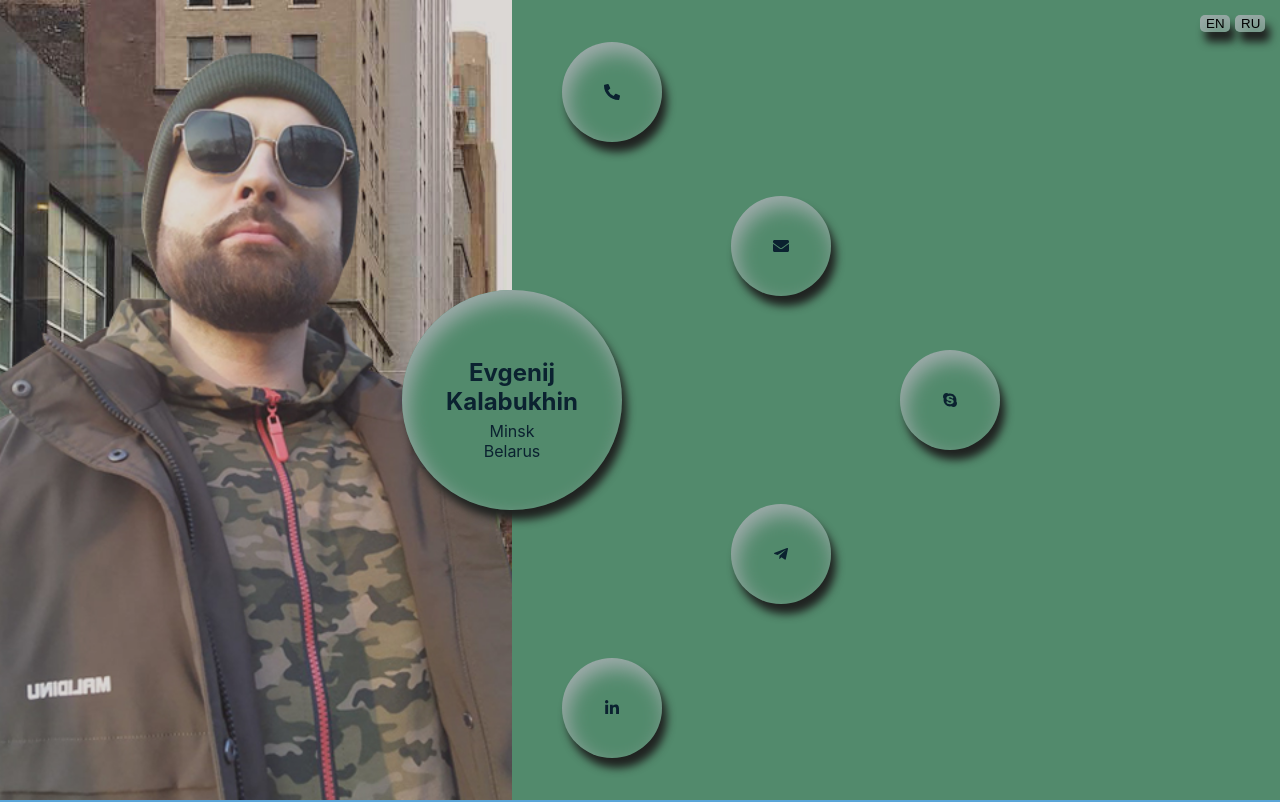
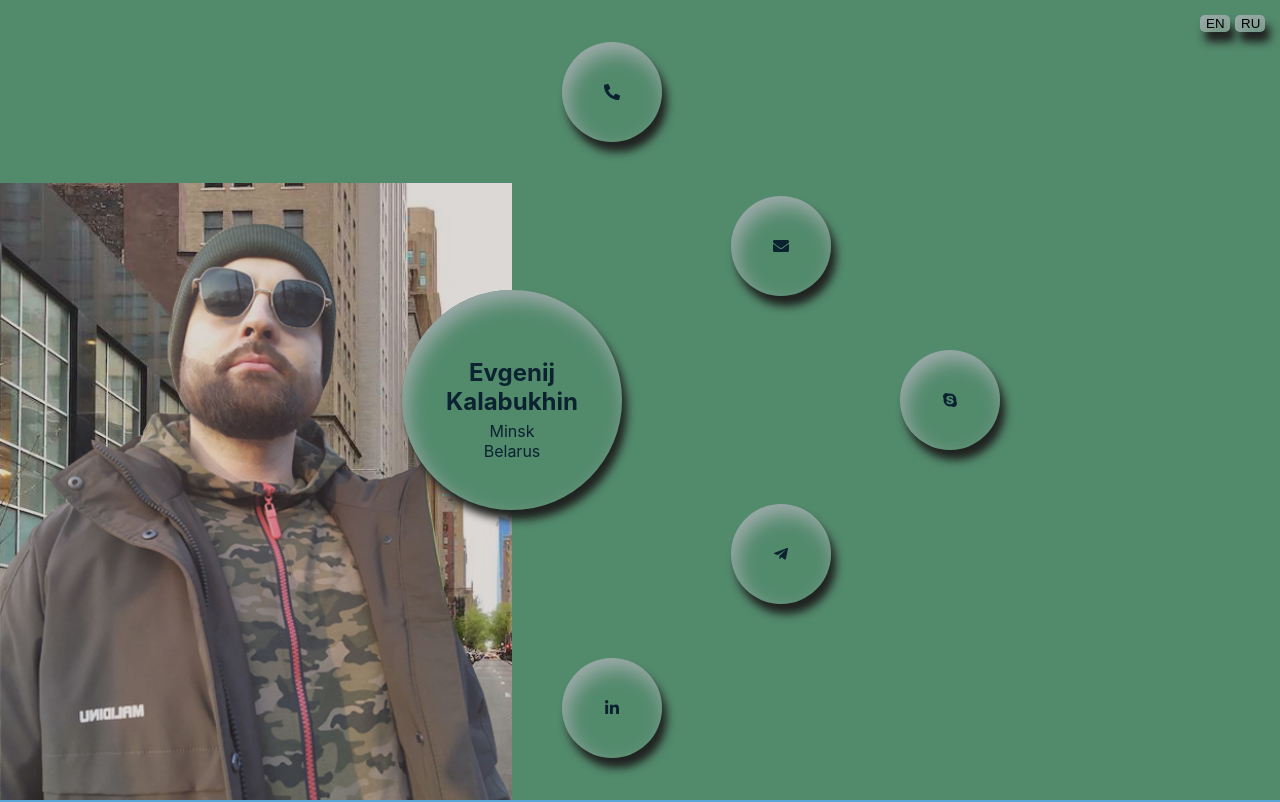
Before and after one commit to EK-machine/promo, a React (Create React App) app: page / in a window 1280 px wide. Shown: the top 802 px of the page. Built offline with nearby package versions, Linux system fonts and the light colour scheme.

Commit message:
made transition to preheader img

```diff
--- a/src/components/Preheader.jsx
+++ b/src/components/Preheader.jsx
@@ -21,26 +21,23 @@ function Preheader() {
   const isPreheaderVisible =
     intersection && intersection.intersectionRatio > 0.35;
 
-  const preheaderOpacityClasses = isPreheaderVisible
-    ? classNames(
-        'preheader__opacity-container',
-        'preheader__opacity-container_visible',
-      )
-    : classNames('preheader__opacity-container');
+  // const preheaderOpacityClasses = isPreheaderVisible
+  //   ? classNames(
+  //       'preheader__opacity-container',
+  //       'preheader__opacity-container_visible',
+  //     )
+  //   : classNames('preheader__opacity-container');
 
-  // const preheaderImgClasses = isPreheaderVisible
-  // ? classNames(
-  //     'preheader__opacity-container',
-  //     'preheader__opacity-container_visible',
-  //   )
-  // : classNames('preheader__opacity-container');
+  const preheaderImgClasses = isPreheaderVisible
+    ? classNames('preheader__img')
+    : classNames('preheader__img-down');
 
   return (
     <div ref={preheaderRef} className="preheader__container">
-      <div className={preheaderOpacityClasses}>
+      <div className="preheader__opacity-container_visible">
         <section className="preheader__img-container">
           <img
-            className="preheader__img"
+            className={preheaderImgClasses}
             src="/images/avatar.jpg"
             alt="EK-face"
           />
--- a/src/components/Sidebar.jsx
+++ b/src/components/Sidebar.jsx
@@ -24,8 +24,6 @@ const sidebarButtonData = [
     icon: faCommentAlt,
   },
 ];
-
-// I want it to be like this
 
 function Sidebar() {
   const [isOpen, setIsOpen] = useState(false);
--- a/src/components/preheader.css
+++ b/src/components/preheader.css
@@ -6,9 +6,9 @@
   height: 100vh;
   top: 0px;
 }
-.preheader__opacity-container {
+/* .preheader__opacity-container {
   opacity: 0;
-}
+} */
 .preheader__opacity-container_visible {
   opacity: 1;
   display: flex;
@@ -19,6 +19,8 @@
 }
 
 .preheader__img-container {
+  position: relative;
+  overflow: hidden;
   flex-basis: 40%;
   flex-grow: 4;
   flex-shrink: 6;
@@ -27,10 +29,21 @@
   overflow: hidden;
   display: flex;
   justify-content: center;
+  align-items: flex-end;
 }
 
 .preheader__img {
-  min-height: 100%;
+  position: absolute;
+  width: 100%;
+  max-height: 100%;
+  transition: max-height 0.4s ease-in-out;
+}
+
+.preheader__img-down {
+  align-self: flex-end;
+  width: 100%;
+  max-height: 0%;
+  transition: max-height 0.4s ease-in-out;
 }
 
 .preheader__contacts-container {
```
